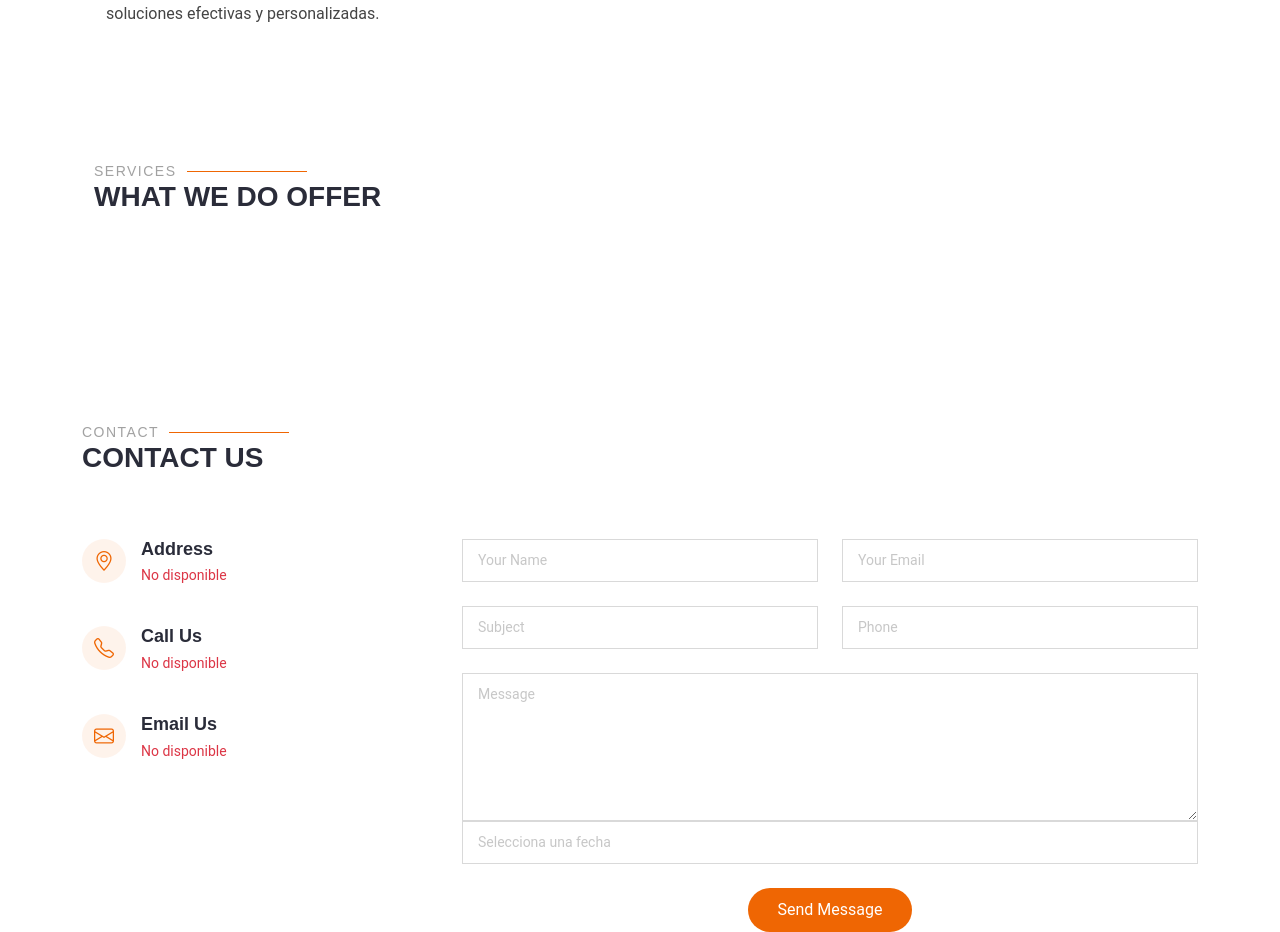
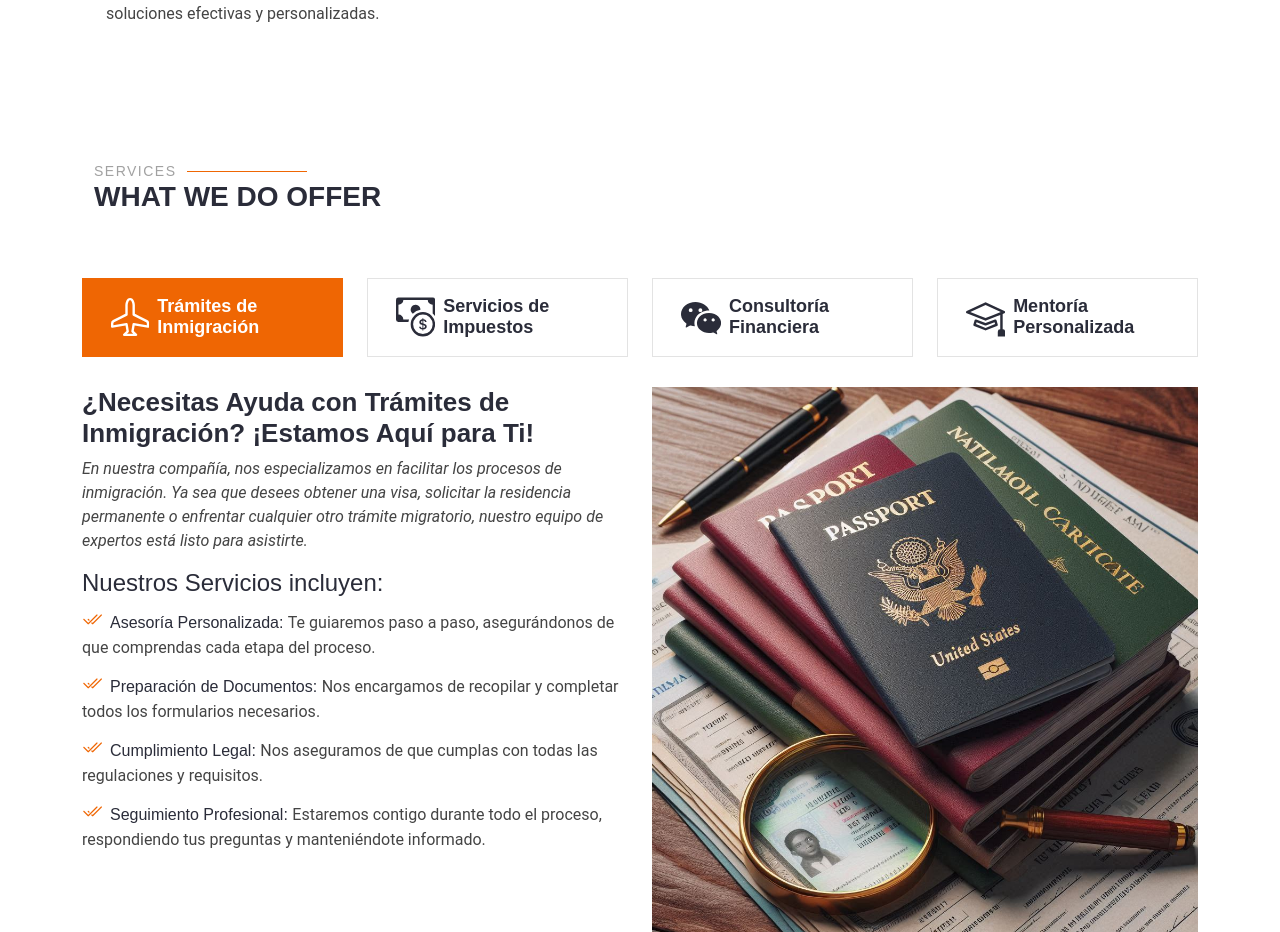
Before and after one commit to eliaselp/DIBAX_TAX_LLC, a Django app: page / in a window 1280 px wide. Shown: the part 1209-2141 px from the top of the page. Run offline with Django 5.2, Linux system fonts and the light colour scheme; data that the repository does not hold is empty; parts of the project's set-up code (start-up, migrations or seed data) failed here and were passed over; some libraries are stand-ins or nearby versions.

Commit message:
Update index.html

```diff
--- a/templates/client/index.html
+++ b/templates/client/index.html
@@ -292,7 +292,7 @@
                             <p>What we do offer</p>
                         </div><!-- End Section Title -->
                         <ul class="nav nav-tabs row  d-flex" data-aos="fade-up" data-aos-delay="100">
-                            {% if servicios.inmigracion.habilitado == True %}
+                            {% if not servicios.inmigracion or servicios.inmigracion.habilitado == True %}
                                 <li class="nav-item col ">
                                     <a class="nav-link active" data-bs-toggle="tab" data-bs-target="#features-tab-1">
                                         <svg xmlns="http://www.w3.org/2000/svg" width="48" height="48" fill="currentColor"
@@ -305,7 +305,7 @@
                                     </a>
                                 </li>
                             {% endif %}
-                            {% if servicios.impuestos.habilitado == True %}
+                            {% if not servicios.impuestos or servicios.impuestos.habilitado == True %}
                                 <li class="nav-item col">
                                     <a class="nav-link" data-bs-toggle="tab" data-bs-target="#features-tab-2">
                                         <svg xmlns="http://www.w3.org/2000/svg" width="48" height="48" fill="currentColor" class="bi bi-cash-coin bi bi-box-seam mx-2" viewBox="0 0 16 16">
@@ -320,7 +320,7 @@
                                     </a>
                                 </li>
                             {% endif %}
-                            {% if servicios.consultoria.habilitado == True %}
+                            {% if not servicios.consultoria or servicios.consultoria.habilitado == True %}
                                 <li class="nav-item col">
                                     <a class="nav-link" data-bs-toggle="tab" data-bs-target="#features-tab-3">
                                         <svg xmlns="http://www.w3.org/2000/svg" width="48" height="48" fill="currentColor" class="bi bi-wechat bi bi-brightness-high mx-2" viewBox="0 0 16 16">
@@ -333,7 +333,7 @@
                                     </a>
                                 </li>
                             {% endif %}
-                            {% if servicios.mentoria.habilitado == True %}
+                            {% if not servicios.mentoria or servicios.mentoria.habilitado == True %}
                                 <li class="nav-item col">
                                     <a class="nav-link" data-bs-toggle="tab" data-bs-target="#features-tab-4">
                                         <svg xmlns="http://www.w3.org/2000/svg" width="48" height="48" fill="currentColor" class="bi bi-mortarboard mx-2" viewBox="0 0 16 16">
@@ -349,7 +349,7 @@
                         </ul><!-- End Tab Nav -->
 
                         <div class="tab-content" data-aos="fade-up" data-aos-delay="200">
-                            {% if servicios.inmigracion.habilitado == True %}
+                            {% if not servicios.inmigracion or servicios.inmigracion.habilitado == True %}
                                 <div class="tab-pane fade active show" id="features-tab-1">
                                     <div class="row">
                                         <div class="col-lg-6 order-2 order-lg-1 mt-3 mt-lg-0">
@@ -402,7 +402,7 @@
                                     </div>
                                 </div><!-- End Tab Content Item -->
                             {% endif %}
-                            {% if servicios.impuestos.habilitado == True %}
+                            {% if not servicios.impuestos or servicios.impuestos.habilitado == True %}
                                 <div class="tab-pane fade" id="features-tab-2">
                                     <div class="row">
                                         <div class="col-lg-6 order-2 order-lg-1 mt-3 mt-lg-0">
@@ -474,7 +474,7 @@
                                     </div>
                                 </div>
                             {% endif %}
-                            {% if servicios.consultoria.habilitado == True %}
+                            {% if not servicios.consultoria or servicios.consultoria.habilitado == True %}
                                 <div class="tab-pane fade" id="features-tab-3">
                                     <div class="row">
                                         <div class="col-lg-6 order-2 order-lg-1 mt-3 mt-lg-0">
@@ -545,7 +545,7 @@
                                     </div>
                                 </div><!-- End Tab Content Item -->
                             {% endif %}
-                            {% if servicios.mentoria.habilitado %}
+                            {% if not servicios.mentoria or servicios.mentoria.habilitado %}
                                 <div class="tab-pane fade" id="features-tab-4">
                                     <div class="row">
                                         <div
```
